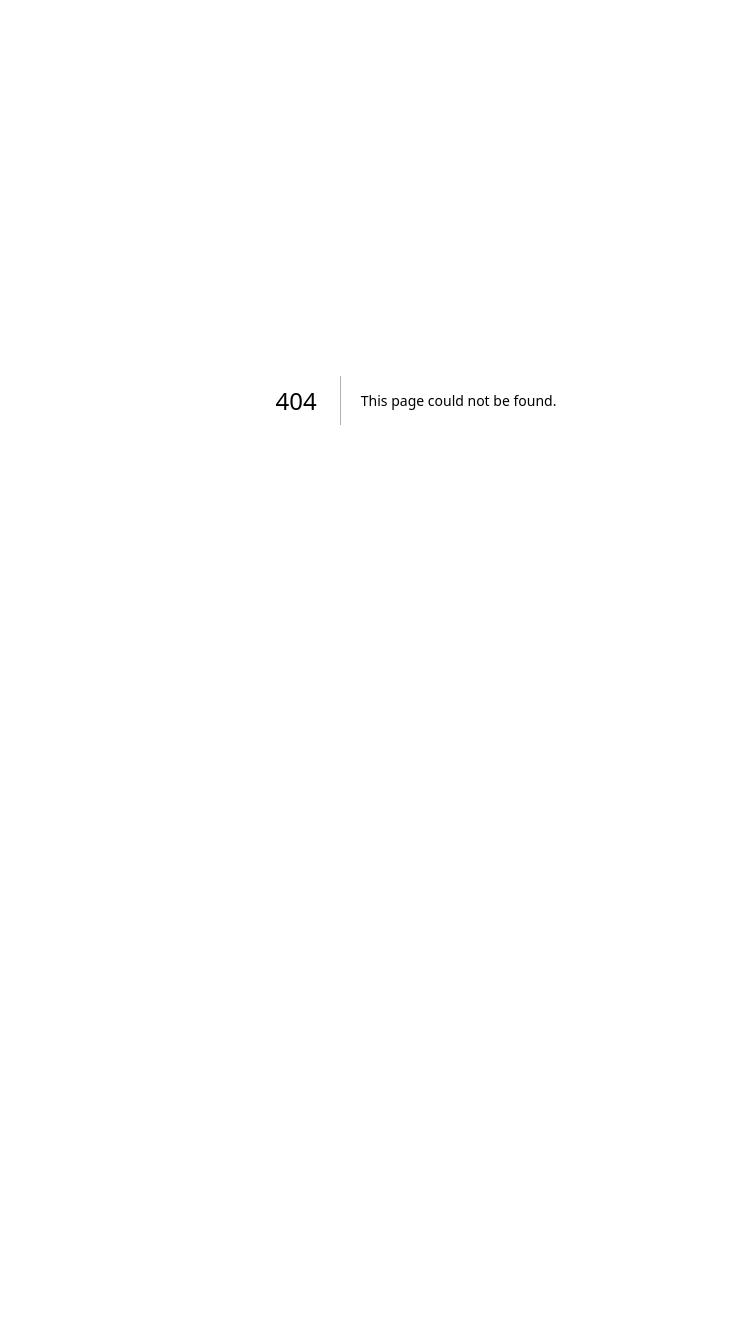
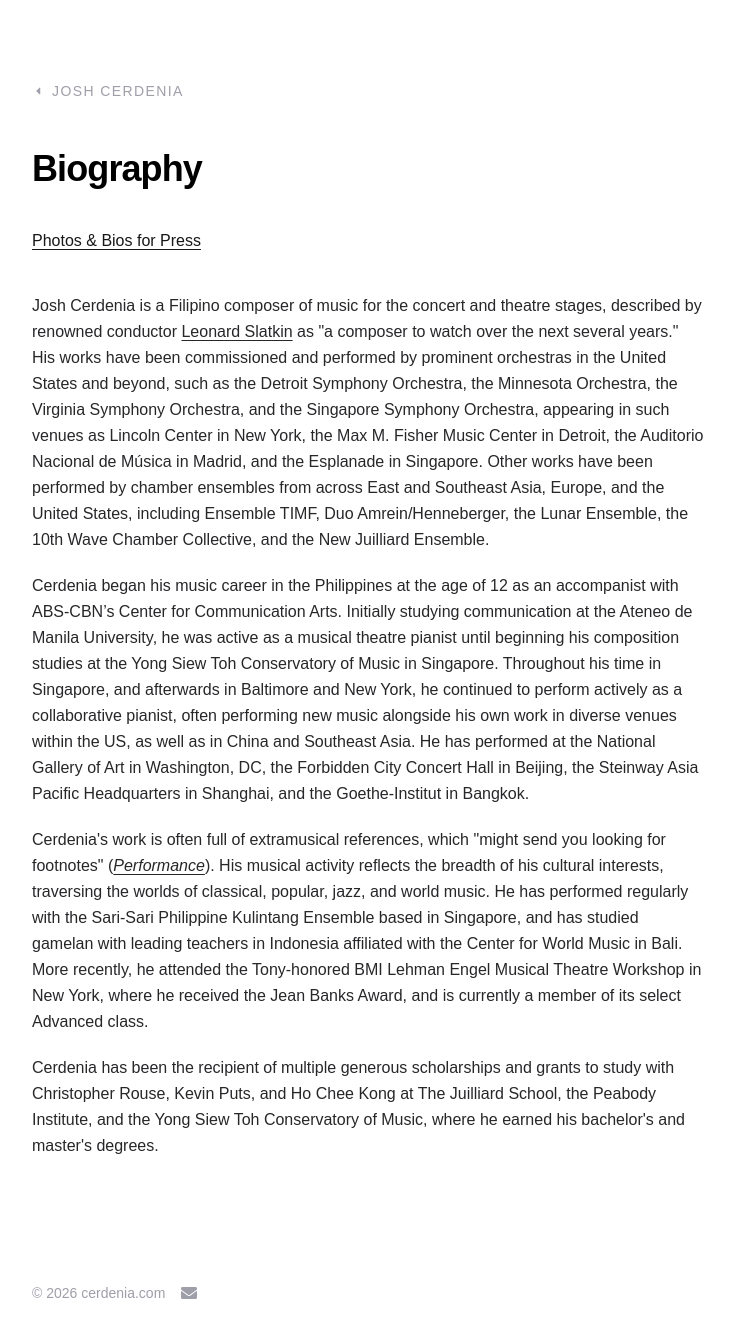
Before and after one commit to jcerdenia/cerdenia.com-v2, a Next.js app: page /bio in a window 1280 px wide. Before the commit this address had no page. Shown: the top 1338 px of the page, without its empty margins (224-958 px from the left). Before the commit the page ends 800 px from the top, so only its background shows below. Built offline with nearby package versions, Linux system fonts and the light colour scheme.

Commit message:
add pages

```diff
--- /dev/null
+++ b/app/bio/page.tsx
@@ -0,0 +1,52 @@
+import fs from "fs";
+import path from "path";
+import ReactMarkdown from "react-markdown";
+import BackLink from "../components/BackLink";
+import Footer from "../components/Footer";
+
+export default function Bio() {
+  const content = fs.readFileSync(
+    path.join(process.cwd(), "content/bio.md"),
+    "utf8"
+  );
+
+  return (
+    <main className="flex min-h-screen flex-col bg-white font-sans dark:bg-black">
+      <div className="mx-auto w-full max-w-4xl flex-1 px-6 py-12 sm:px-16 sm:py-20">
+        <BackLink />
+
+        <h1 className="mb-10 text-3xl font-semibold tracking-tight text-black sm:text-4xl dark:text-white">
+          Biography
+        </h1>
+
+        <div className="mb-10">
+          <a
+            href="https://drive.google.com/drive/folders/1DGzXOmAL-m-obzNBZD5iO6Oa1rpBXG7E?usp=sharing"
+            target="_blank"
+            rel="noopener noreferrer"
+          >
+            Photos & Bios for Press
+          </a>
+        </div>
+
+        <div className="max-w-2xl text-zinc-800 dark:text-zinc-200">
+          <ReactMarkdown
+            components={{
+              p: ({ children }) => (
+                <p className="mb-5 leading-relaxed">{children}</p>
+              ),
+              a: ({ href, children }) => (
+                <a href={href} target="_blank" rel="noopener noreferrer">
+                  {children}
+                </a>
+              ),
+            }}
+          >
+            {content}
+          </ReactMarkdown>
+        </div>
+      </div>
+      <Footer />
+    </main>
+  );
+}
--- /dev/null
+++ b/app/components/BackLink.tsx
@@ -0,0 +1,14 @@
+import Link from "next/link";
+import { FaCaretLeft } from "react-icons/fa";
+
+export default function BackLink() {
+  return (
+    <Link
+      href="/"
+      className="no-underline mb-12 inline-flex items-center gap-2 text-sm uppercase tracking-widest text-zinc-400 hover:text-zinc-900 dark:hover:text-zinc-100"
+    >
+      <FaCaretLeft size={12} />
+      Josh Cerdenia
+    </Link>
+  );
+}
--- /dev/null
+++ b/app/components/Footer.tsx
@@ -0,0 +1,24 @@
+import Link from "next/link";
+import { FaEnvelope } from "react-icons/fa";
+
+export default function Footer() {
+  return (
+    <footer className="mx-auto w-full max-w-4xl px-6 pb-10 sm:px-16">
+      <div className="flex items-center gap-4 pt-6">
+        <p className="text-sm text-zinc-400">
+          &copy; {new Date().getFullYear()}{" "}
+          <Link href="/" className="no-underline">
+            cerdenia.com
+          </Link>
+        </p>
+        <a
+          href="mailto:joshua@cerdenia.com"
+          aria-label="Email"
+          className="no-underline text-zinc-400 transition-colors hover:text-zinc-900 dark:hover:text-zinc-100"
+        >
+          <FaEnvelope size={16} />
+        </a>
+      </div>
+    </footer>
+  );
+}
--- /dev/null
+++ b/app/compositions/page.tsx
@@ -0,0 +1,19 @@
+import BackLink from "../components/BackLink";
+import Footer from "../components/Footer";
+
+export default function Compositions() {
+  return (
+    <main className="flex min-h-screen flex-col bg-white font-sans dark:bg-black">
+      <div className="mx-auto w-full max-w-4xl flex-1 px-6 py-12 sm:px-16 sm:py-20">
+        <BackLink />
+
+        <h1 className="mb-10 text-3xl font-semibold tracking-tight text-black sm:text-4xl dark:text-white">
+          Compositions
+        </h1>
+
+        <p className="text-zinc-800 dark:text-zinc-200">Works coming soon.</p>
+      </div>
+      <Footer />
+    </main>
+  );
+}
--- /dev/null
+++ b/app/contact/page.tsx
@@ -0,0 +1,22 @@
+import BackLink from "../components/BackLink";
+import Footer from "../components/Footer";
+
+export default function Contact() {
+  return (
+    <main className="flex min-h-screen flex-col bg-white font-sans dark:bg-black">
+      <div className="mx-auto w-full max-w-4xl flex-1 px-6 py-12 sm:px-16 sm:py-20">
+        <BackLink />
+
+        <h1 className="mb-10 text-3xl font-semibold tracking-tight text-black sm:text-4xl dark:text-white">
+          Contact
+        </h1>
+
+        <p className="text-zinc-800 dark:text-zinc-200">
+          Get in touch at{" "}
+          <a href="mailto:joshua@cerdenia.com">joshua@cerdenia.com</a>.
+        </p>
+      </div>
+      <Footer />
+    </main>
+  );
+}
--- a/app/globals.css
+++ b/app/globals.css
@@ -1,4 +1,5 @@
 @import "tailwindcss";
+@plugin "@tailwindcss/typography";
 
 :root {
   --background: #ffffff;
--- a/app/page.tsx
+++ b/app/page.tsx
@@ -1,19 +1,19 @@
 import Image from "next/image";
-import { FaEnvelope } from "react-icons/fa";
+import Footer from "./components/Footer";
 
 export default function Home() {
   return (
-    <main className="min-h-screen bg-white font-sans dark:bg-black">
-      <div className="mx-auto max-w-4xl px-8 py-20 sm:px-16">
+    <main className="flex min-h-screen flex-col bg-white font-sans dark:bg-black">
+      <div className="mx-auto w-full max-w-4xl flex-1 px-6 py-12 sm:px-16 sm:py-20">
         {/* Name + title */}
-        <div className="mb-10">
-          <h1 className="text-4xl font-semibold tracking-tight text-black dark:text-white">
+        <div className="mb-8 sm:mb-10">
+          <h1 className="text-3xl font-semibold tracking-tight text-black sm:text-4xl dark:text-white">
             Josh Cerdenia
           </h1>
         </div>
 
         {/* Photo */}
-        <div className="mb-10">
+        <div className="mb-8 sm:mb-10">
           <Image
             src="/tfo.jpeg"
             alt="Josh Cerdenia"
@@ -28,7 +28,7 @@
         </div>
 
         {/* Pull quote */}
-        <blockquote className="mb-16 border-l-2 border-zinc-200 pl-6 text-lg leading-8 text-zinc-600 dark:border-zinc-700 dark:text-zinc-400">
+        <blockquote className="mb-12 border-l-2 border-zinc-200 pl-5 text-base leading-8 text-zinc-800 sm:mb-16 sm:pl-6 sm:text-lg dark:border-zinc-700 dark:text-zinc-200">
           Cerdenia&apos;s{" "}
           <a
             href="https://www.youtube.com/watch?v=xnmJFpS1x34"
@@ -54,37 +54,29 @@
         </blockquote>
 
         {/* Nav */}
-        <nav className="flex gap-4">
+        <nav className="flex flex-wrap gap-3 sm:gap-4">
           <a
             href="/bio"
-            className="no-underline flex h-11 items-center border border-zinc-900 px-6 text-sm font-medium tracking-wide transition-colors hover:bg-zinc-900 hover:text-white dark:border-zinc-200 dark:text-zinc-200 dark:hover:bg-zinc-200 dark:hover:text-black"
+            className="no-underline flex h-10 items-center border border-zinc-900 px-5 text-sm font-medium tracking-wide transition-colors hover:bg-zinc-900 hover:text-white sm:h-11 sm:px-6 dark:border-zinc-200 dark:text-zinc-200 dark:hover:bg-zinc-200 dark:hover:text-black"
           >
             Biography
           </a>
           <a
             href="/compositions"
-            className="no-underline flex h-11 items-center border border-zinc-900 px-6 text-sm font-medium tracking-wide transition-colors hover:bg-zinc-900 hover:text-white dark:border-zinc-200 dark:text-zinc-200 dark:hover:bg-zinc-200 dark:hover:text-black"
+            className="no-underline flex h-10 items-center border border-zinc-900 px-5 text-sm font-medium tracking-wide transition-colors hover:bg-zinc-900 hover:text-white sm:h-11 sm:px-6 dark:border-zinc-200 dark:text-zinc-200 dark:hover:bg-zinc-200 dark:hover:text-black"
           >
             Compositions
+          </a>
+          <a
+            href="/contact"
+            className="no-underline flex h-10 items-center border border-zinc-900 px-5 text-sm font-medium tracking-wide transition-colors hover:bg-zinc-900 hover:text-white sm:h-11 sm:px-6 dark:border-zinc-200 dark:text-zinc-200 dark:hover:bg-zinc-200 dark:hover:text-black"
+          >
+            Contact
           </a>
         </nav>
       </div>
 
-      {/* Footer */}
-      <footer className="mx-auto max-w-4xl px-8 pb-10 sm:px-16">
-        <div className="flex items-center justify-between pt-6">
-          <p className="text-sm text-zinc-400">
-            &copy; {new Date().getFullYear()} <a href="https://cerdenia.com">cerdenia.com</a>
-          </p>
-          <a
-            href="mailto:joshua@cerdenia.com"
-            aria-label="Email"
-            className="no-underline text-zinc-400 transition-colors hover:text-zinc-900 dark:hover:text-zinc-100"
-          >
-            <FaEnvelope size={18} />
-          </a>
-        </div>
-      </footer>
+      <Footer />
     </main>
   );
 }
--- /dev/null
+++ b/content/bio.md
@@ -0,0 +1,7 @@
+Josh Cerdenia is a Filipino composer of music for the concert and theatre stages, described by renowned conductor [Leonard Slatkin](https://www.leonardslatkin.com/january-2018/) as "a composer to watch over the next several years." His works have been commissioned and performed by prominent orchestras in the United States and beyond, such as the Detroit Symphony Orchestra, the Minnesota Orchestra, the Virginia Symphony Orchestra, and the Singapore Symphony Orchestra, appearing in such venues as Lincoln Center in New York, the Max M. Fisher Music Center in Detroit, the Auditorio Nacional de Música in Madrid, and the Esplanade in Singapore. Other works have been performed by chamber ensembles from across East and Southeast Asia, Europe, and the United States, including Ensemble TIMF, Duo Amrein/Henneberger, the Lunar Ensemble, the 10th Wave Chamber Collective, and the New Juilliard Ensemble.
+
+Cerdenia began his music career in the Philippines at the age of 12 as an accompanist with ABS-CBN’s Center for Communication Arts. Initially studying communication at the Ateneo de Manila University, he was active as a musical theatre pianist until beginning his composition studies at the Yong Siew Toh Conservatory of Music in Singapore. Throughout his time in Singapore, and afterwards in Baltimore and New York, he continued to perform actively as a collaborative pianist, often performing new music alongside his own work in diverse venues within the US, as well as in China and Southeast Asia. He has performed at the National Gallery of Art in Washington, DC, the Forbidden City Concert Hall in Beijing, the Steinway Asia Pacific Headquarters in Shanghai, and the Goethe-Institut in Bangkok.
+
+Cerdenia's work is often full of extramusical references, which "might send you looking for footnotes" ([_Performance_](https://issuu.com/detroitsymphony/docs/perf1718_wrapb_2bb1_w/18)). His musical activity reflects the breadth of his cultural interests, traversing the worlds of classical, popular, jazz, and world music. He has performed regularly with the Sari-Sari Philippine Kulintang Ensemble based in Singapore, and has studied gamelan with leading teachers in Indonesia affiliated with the Center for World Music in Bali. More recently, he attended the Tony-honored BMI Lehman Engel Musical Theatre Workshop in New York, where he received the Jean Banks Award, and is currently a member of its select Advanced class.
+
+Cerdenia has been the recipient of multiple generous scholarships and grants to study with Christopher Rouse, Kevin Puts, and Ho Chee Kong at The Juilliard School, the Peabody Institute, and the Yong Siew Toh Conservatory of Music, where he earned his bachelor's and master's degrees.
--- a/package.json
+++ b/package.json
@@ -9,11 +9,13 @@
     "lint": "eslint"
   },
   "dependencies": {
+    "@tailwindcss/typography": "^0.5.19",
     "lucide-react": "^0.577.0",
     "next": "16.1.6",
     "react": "19.2.3",
     "react-dom": "19.2.3",
-    "react-icons": "^5.6.0"
+    "react-icons": "^5.6.0",
+    "react-markdown": "^10.1.0"
   },
   "devDependencies": {
     "@tailwindcss/postcss": "^4",
```
Also changed, not shown: 1 other file (tests, documents, lock files or other folders).
